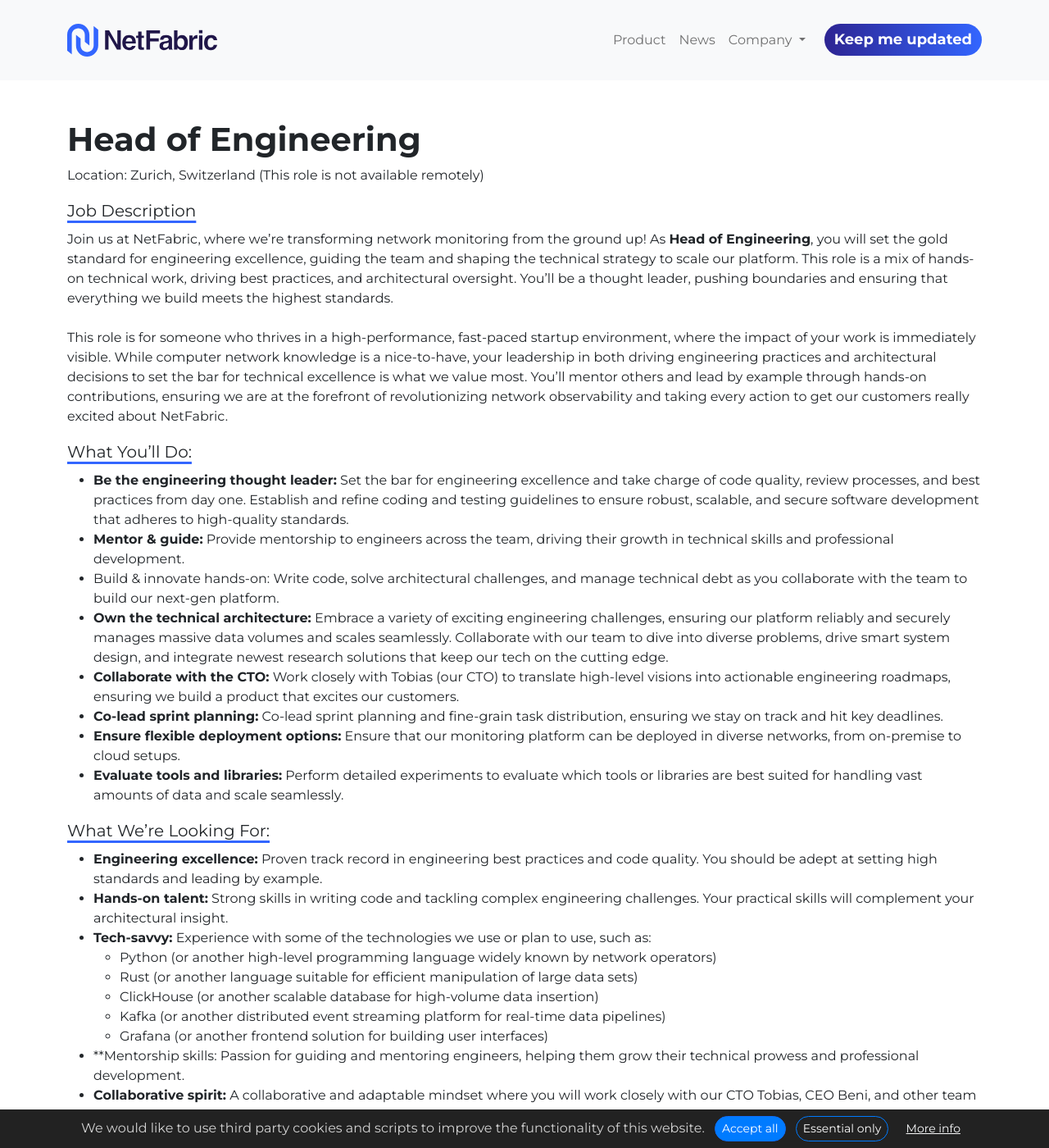
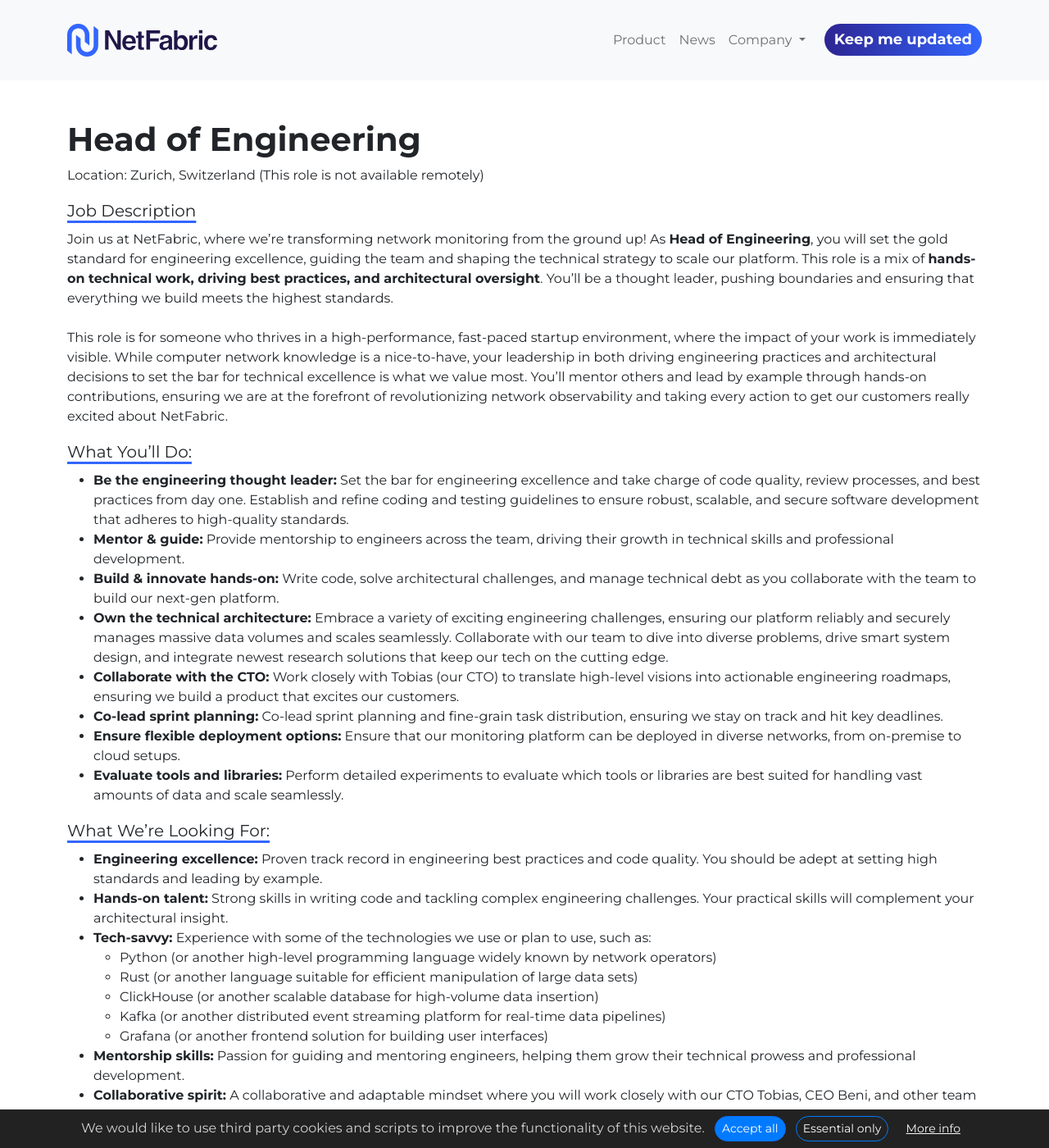
Before and after one commit to NetFabric-AI/NetFabric-AI.github.io, a Jekyll site: the page built from _jobs/headofengineering.md, in a window 1280 px wide and 1400 px high. Shown: the whole window at 82% size. Built offline with Jekyll 4.4.1, drawn with Linux system fonts in a browser that asks for light colours.

Commit message:
FinalEngineering

```diff
--- a/_jobs/headofengineering.md
+++ b/_jobs/headofengineering.md
@@ -8,7 +8,7 @@
 
 ### Job Description
 
-Join us at NetFabric, where we're transforming network monitoring from the ground up! As **Head of Engineering**, you will set the gold standard for engineering excellence, guiding the team and shaping the technical strategy to scale our platform. This role is a mix of hands-on technical work, driving best practices, and architectural oversight. You’ll be a thought leader, pushing boundaries and ensuring that everything we build meets the highest standards.
+Join us at NetFabric, where we're transforming network monitoring from the ground up! As **Head of Engineering**, you will set the gold standard for engineering excellence, guiding the team and shaping the technical strategy to scale our platform. This role is a mix of **hands-on technical work, driving best practices, and architectural oversight**. You’ll be a thought leader, pushing boundaries and ensuring that everything we build meets the highest standards.
 <br><br>
 This role is for someone who thrives in a high-performance, fast-paced startup environment, where the impact of your work is immediately visible. While computer network knowledge is a nice-to-have, your leadership in both driving engineering practices and architectural decisions to set the bar for technical excellence is what we value most. You'll mentor others and lead by example through hands-on contributions, ensuring we are at the forefront of revolutionizing network observability and taking every action to get our customers really excited about NetFabric.
 
@@ -16,7 +16,7 @@
 ### What You’ll Do:
 - **Be the engineering thought leader:** Set the bar for engineering excellence and take charge of code quality, review processes, and best practices from day one. Establish and refine coding and testing guidelines to ensure robust, scalable, and secure software development that adheres to high-quality standards.
 - **Mentor & guide:** Provide mentorship to engineers across the team, driving their growth in technical skills and professional development.
-- Build & innovate hands-on: Write code, solve architectural challenges, and manage technical debt as you collaborate with the team to build our next-gen platform.
+- **Build & innovate hands-on:** Write code, solve architectural challenges, and manage technical debt as you collaborate with the team to build our next-gen platform.
 - **Own the technical architecture:** Embrace a variety of exciting engineering challenges,  ensuring our platform reliably and securely manages massive data volumes and scales seamlessly. Collaborate with our team to dive into diverse problems, drive smart system design, and integrate newest research solutions that keep our tech on the cutting edge.
 - **Collaborate with the CTO:** Work closely with Tobias (our CTO) to translate high-level visions into actionable engineering roadmaps, ensuring we build a product that excites our customers.
 - **Co-lead sprint planning:** Co-lead sprint planning and fine-grain task distribution, ensuring we stay on track and hit key deadlines.
@@ -32,7 +32,7 @@
   - ClickHouse (or another scalable database for high-volume data insertion)
   - Kafka (or another distributed event streaming platform for real-time data pipelines)
   - Grafana (or another frontend solution for building user interfaces)
-- **Mentorship skills: Passion for guiding and mentoring engineers, helping them grow their technical prowess and professional development.
+- **Mentorship skills:** Passion for guiding and mentoring engineers, helping them grow their technical prowess and professional development.
 - **Collaborative spirit:** A collaborative and adaptable mindset where you will work closely with our CTO Tobias, CEO Beni, and other team members, ready to embrace a startup culture where your ideas can immediately impact the product.
 - **Network knowledge:** No strong background in computer networking is required, but a willingness to learn and grow in this area is a must and aligns with our mindset of continuous personal development.
 
```
Also changed, not shown: _jobs/leadarchitect.md (+1 -1 lines).
